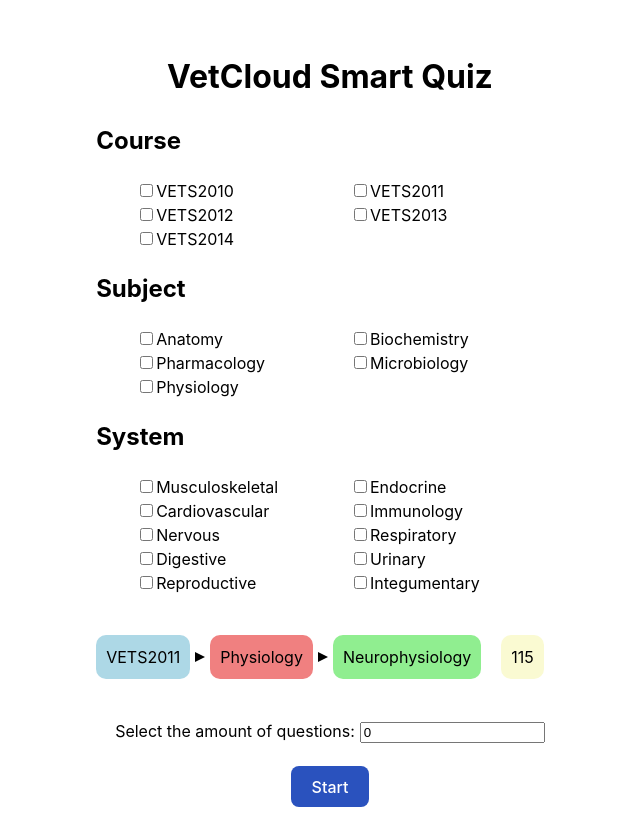
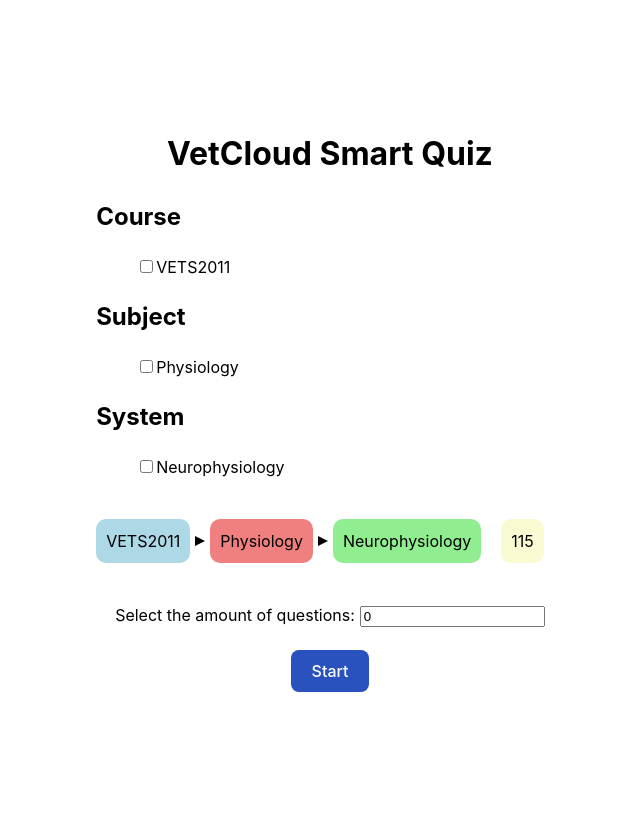
Before and after one commit to UQ-eLIPSE/crucible-components, a Vue app: page / in a window 1280 px wide. Shown: the whole page, without its empty margins (310-950 px from the left). After the commit the page ends 800 px from the top, so only its background shows below. Built offline with nearby package versions, Linux system fonts and the light colour scheme.

Commit message:
return course data questions

```diff
--- a/src/components/StartPage.vue
+++ b/src/components/StartPage.vue
@@ -2,7 +2,6 @@
   <div>
     <h1>VetCloud Smart Quiz</h1>
     <MCQTagOptions
-      :dummy-data="{ random: false }"
       @update:selected-tags="handleSelectedTagsUpdate"
       @dummy-data-status="handleDummyDataStatus"
     />
@@ -39,7 +38,9 @@
 <script setup lang="ts">
 import { ref } from "vue";
 import MCQTagOptions from "@components/MCQ/MCQTagOptions.vue";
-import { SelectedTags } from "@/types/MCQ";
+import { MCQuestion, SelectedTags } from "@/types/MCQ";
+import { getDummyQuestions } from "./DataAccessLayer";
+import { filterQuestionsByTags } from "./QuestionStore";
 const questionAmount = ref<number>(0);
 const dummyDataProvided = ref<boolean>(false);
 const emit = defineEmits(["start-quiz"]);
@@ -52,6 +53,12 @@ const selectedTags = ref<SelectedTags>({
 
 const handleSelectedTagsUpdate = (updatedTags: SelectedTags) => {
   selectedTags.value = updatedTags;
+  const questions = getDummyQuestions(false);
+  const filteredquestions: MCQuestion[] = filterQuestionsByTags(
+    questions,
+    selectedTags.value,
+  );
+  console.log(filteredquestions.length);
 };
 
 const handleDummyDataStatus = (status: boolean) => {
```
